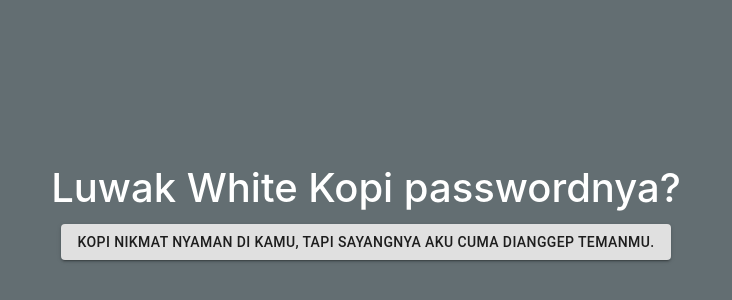
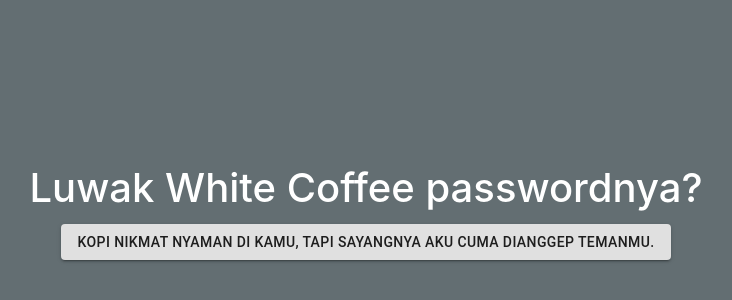
Before and after one commit to LutfiRamadhan/SadPeople, a React (Create React App) app: page / in a window 1280 px wide. Shown: the part 188-488 px from the top of the page, without its empty margins (274-1006 px from the left). Built offline with nearby package versions, Linux system fonts and the light colour scheme.

Commit message:
Fixing Wording

```diff
--- a/src/components/step.js
+++ b/src/components/step.js
@@ -19,7 +19,7 @@
   } = props;
   return (
     <div>
-      <h1>Luwak White Kopi passwordnya?</h1>
+      <h1>Luwak White Coffee passwordnya?</h1>
       <Button className="btn btn-dark" onClick={handleClick} variant="contained">
         Kopi nikmat nyaman di kamu, tapi sayangnya aku cuma dianggep temanmu.
       </Button>
```
